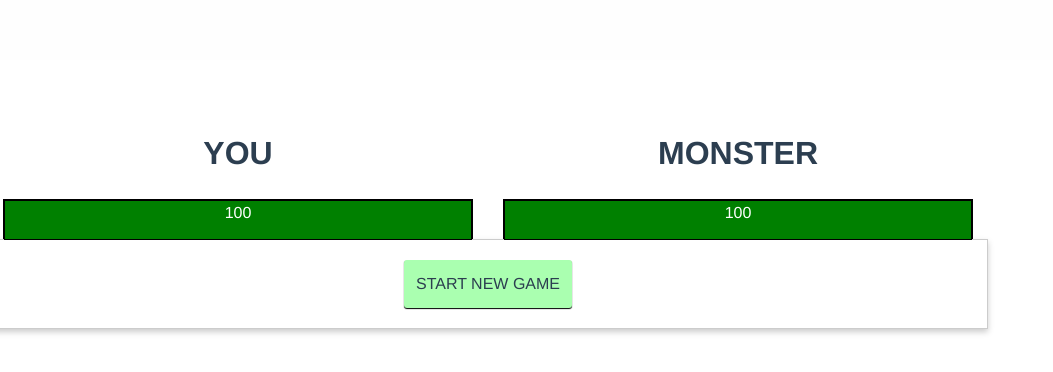
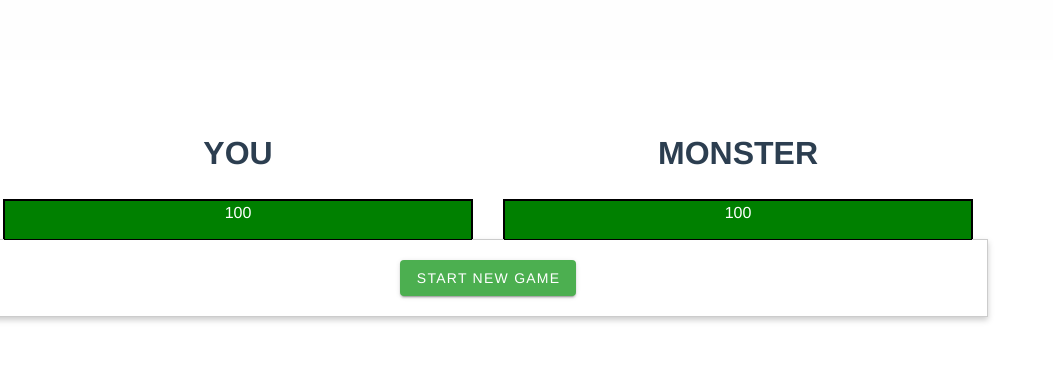
Before and after one commit to Maurina/maurinadavis-monster, a Vue app: page / in a window 1280 px wide. Shown: the top 372 px of the page, without its empty margins (0-1053 px from the left). Built offline with nearby package versions, Linux system fonts and the light colour scheme.

Commit message:
v-btn test

```diff
--- a/src/App.vue
+++ b/src/App.vue
@@ -21,7 +21,7 @@
     </section>
     <section v-if="!gameOn"  class="row controls">
         <div class="small-12 columns">
-            <button @click="newGame" id="start-game">START NEW GAME</button>
+              <v-btn color="success" @click="newGame" id="start-game">START NEW GAME</v-btn>
         </div>
     </section>
     <section  v-else class="row controls">
```
